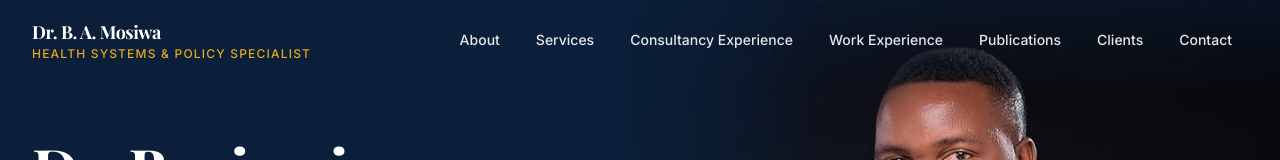
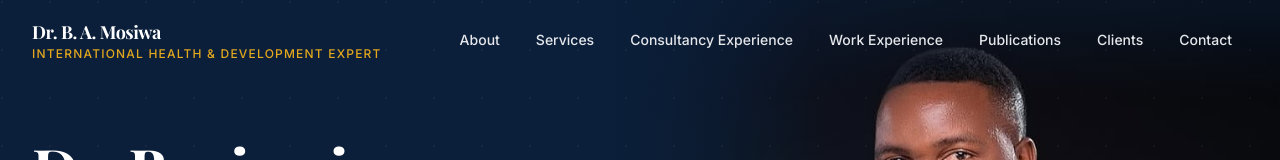
Before and after one commit to bmosiwa-hub/dr-mosiwa-website, a Next.js app: page / in a window 1280 px wide. Shown: the top 160 px of the page. Built offline with nearby package versions, Linux system fonts and the light colour scheme; a web font is replaced by a local one.

Commit message:
Replace Health Systems & Policy Specialist with International Health & Development Expert everywhere

```diff
--- a/src/app/layout.tsx
+++ b/src/app/layout.tsx
@@ -8,7 +8,7 @@ const DOMAIN = "https://www.azariahmosiwa.com";
 
 export const metadata: Metadata = {
   title: {
-    default: "Dr. Benjamin Azariah Mosiwa – Health Systems & Policy Specialist",
+    default: "Dr. Benjamin Azariah Mosiwa – International Health & Development Expert",
     template: "%s | Dr. Benjamin Azariah Mosiwa",
   },
   description:
@@ -43,14 +43,14 @@ export const metadata: Metadata = {
     type: "website",
     locale: "en_US",
     url: DOMAIN,
-    title: "Dr. Benjamin Azariah Mosiwa – Health Systems & Policy Specialist",
+    title: "Dr. Benjamin Azariah Mosiwa – International Health & Development Expert",
     description:
       "Dr. Benjamin Azariah Mosiwa — Senior Health Systems & Policy Consultant with 10+ years of experience across 9+ African countries. Supporting governments, donors, and NGOs to design and evaluate high-impact health programmes.",
     siteName: "Dr. Benjamin Azariah Mosiwa",
   },
   twitter: {
     card: "summary_large_image",
-    title: "Dr. Benjamin Azariah Mosiwa – Health Systems & Policy Specialist",
+    title: "Dr. Benjamin Azariah Mosiwa – International Health & Development Expert",
     description:
       "Senior Health Systems & Policy Consultant with 10+ years of experience across Africa. Expert in health financing, PHC reform, and programme evaluation.",
     creator: "@azariahmosiwa",
@@ -64,7 +64,7 @@ const jsonLd = {
   name: "Benjamin Azariah Mosiwa",
   alternateName: ["Dr. Benjamin Mosiwa", "Azariah Mosiwa", "Dr. Azariah Mosiwa", "Benjamin Mosiwa"],
   honorificPrefix: "Dr.",
-  jobTitle: "Health Systems & Policy Specialist",
+  jobTitle: "International Health & Development Expert",
   description:
     "Senior Health Systems & Policy Consultant with 10+ years of experience supporting governments and donors across Africa to design, evaluate, and implement high-impact health policies and programmes.",
   url: DOMAIN,
--- a/src/components/Footer.tsx
+++ b/src/components/Footer.tsx
@@ -23,7 +23,7 @@ export default function Footer() {
                 Dr. B. A. Mosiwa
               </span>
               <span className="text-gold-400 text-xs font-medium tracking-widest uppercase mt-1">
-                Health Systems Consultant
+                International Health & Development Expert
               </span>
             </Link>
             <p className="mt-4 text-sm text-gray-400 leading-relaxed max-w-xs">
@@ -78,7 +78,7 @@ export default function Footer() {
 
         <div className="mt-12 pt-8 border-t border-white/10 flex flex-col md:flex-row items-center justify-between gap-4 text-sm text-gray-500">
           <p>© {new Date().getFullYear()} Dr. Benjamin Azariah Mosiwa. All rights reserved.</p>
-          <p className="text-xs">Health Systems & Policy Specialist · Malawi · Africa</p>
+          <p className="text-xs">International Health & Development Expert · Malawi · Africa</p>
         </div>
       </div>
     </footer>
--- a/src/components/Header.tsx
+++ b/src/components/Header.tsx
@@ -46,7 +46,7 @@ export default function Header() {
               Dr. B. A. Mosiwa
             </span>
             <span className="text-gold-400 text-xs font-medium tracking-widest uppercase">
-              Health Systems & Policy Specialist
+              International Health & Development Expert
             </span>
           </Link>
 
--- a/src/lib/data.ts
+++ b/src/lib/data.ts
@@ -1,7 +1,7 @@
 export const profile = {
   name: "Dr. Benjamin Azariah Mosiwa",
   shortName: "Dr. Mosiwa",
-  title: "Health Systems & Policy Specialist",
+  title: "International Health & Development Expert",
   tagline: "Translating Evidence into Policy. Strengthening Systems. Delivering Impact.",
   summary:
     "Senior Health Systems & Policy Consultant with 10+ years of experience supporting governments and donors across Africa to design, evaluate, and implement high-impact health policies and programmes. Specialist in translating evidence into policy decisions, strengthening PHC systems, and aligning donor investments with national priorities. Proven track record delivering policy reforms, national strategies, evaluations, and investment cases across 9+ African countries.",
```
